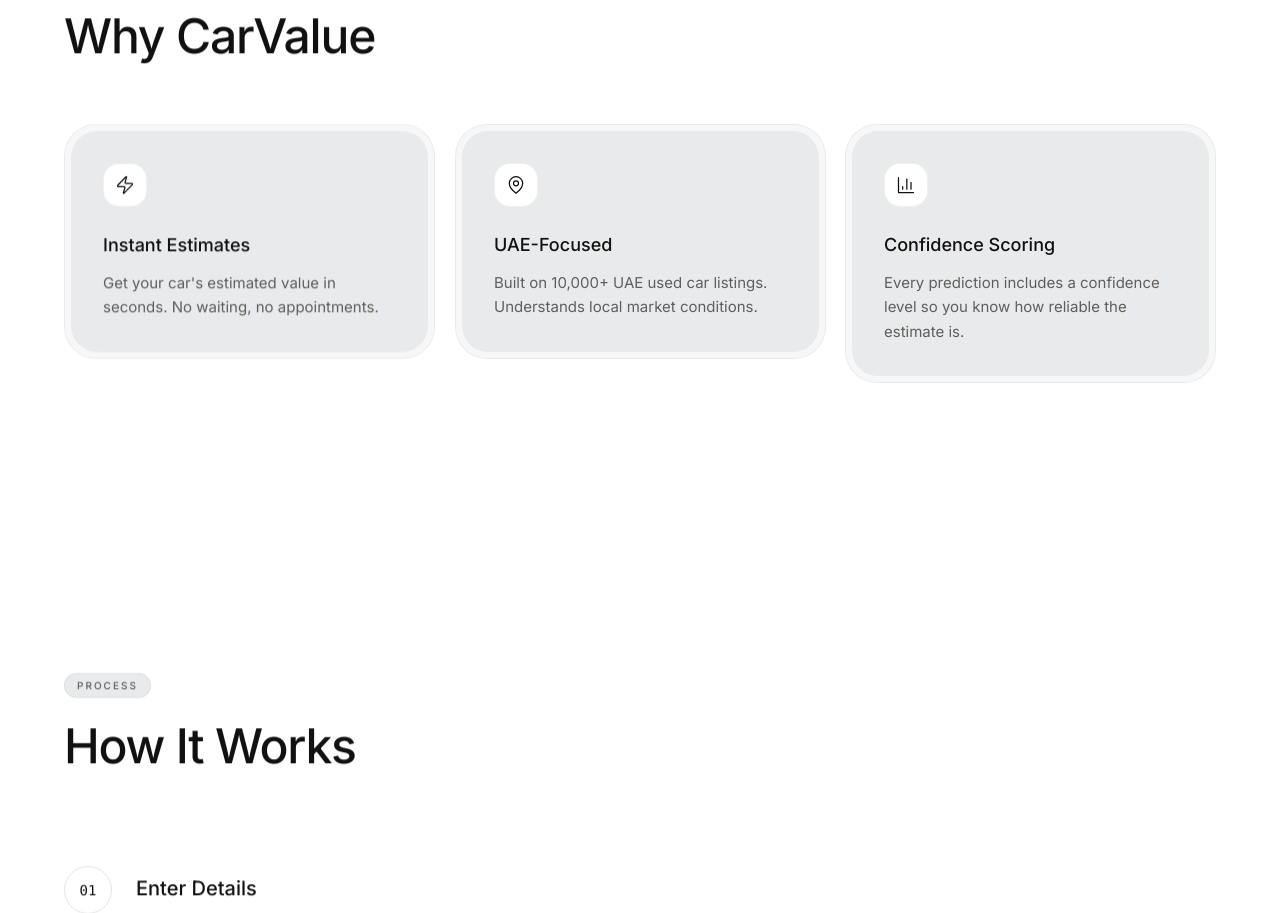
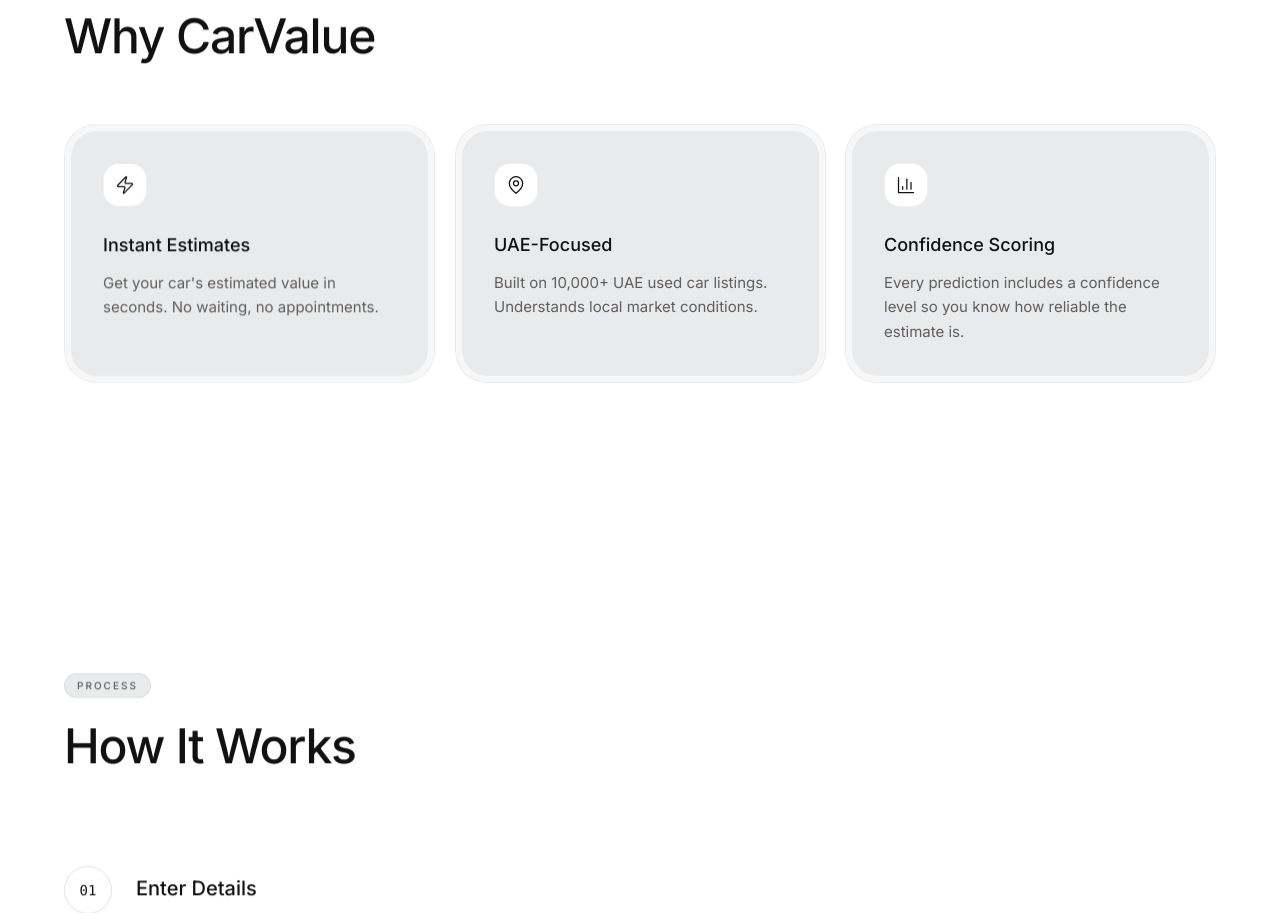
Before and after one commit to midlaj-muhammed/carvalue-uae, a React (Vite) app in the folder frontend/: page / in a window 1280 px wide. Shown: the part 1320-2233 px from the top of the page. Built offline with nearby package versions, Linux system fonts and the light colour scheme; no server answers; a web font is replaced by a local one.

Commit message:
fix: feature cards equal height — flex-col layout on inner container

```diff
--- a/frontend/src/components/landing/FeaturesSection.tsx
+++ b/frontend/src/components/landing/FeaturesSection.tsx
@@ -36,8 +36,8 @@
       <div className="grid grid-cols-1 sm:grid-cols-3 gap-5">
         {features.map((f, i) => (
           <ScrollReveal key={f.title} delay={i * 80} className="h-full">
-            <div className="group p-[6px] rounded-[2rem] bg-obsidian/[0.03] border border-obsidian/[0.05] hover:bg-obsidian/[0.06] transition-colors duration-300">
-              <div className="bg-linen rounded-[calc(2rem-6px)] p-8 h-full">
+            <div className="group h-full p-[6px] rounded-[2rem] bg-obsidian/[0.03] border border-obsidian/[0.05] hover:bg-obsidian/[0.06] transition-colors duration-300">
+              <div className="flex flex-col bg-linen rounded-[calc(2rem-6px)] p-8 h-full">
                 <div className="w-11 h-11 rounded-2xl bg-paper border border-obsidian/[0.06] flex items-center justify-center mb-6">
                   <f.icon className="w-5 h-5 text-obsidian" strokeWidth={1.5} />
                 </div>
```
